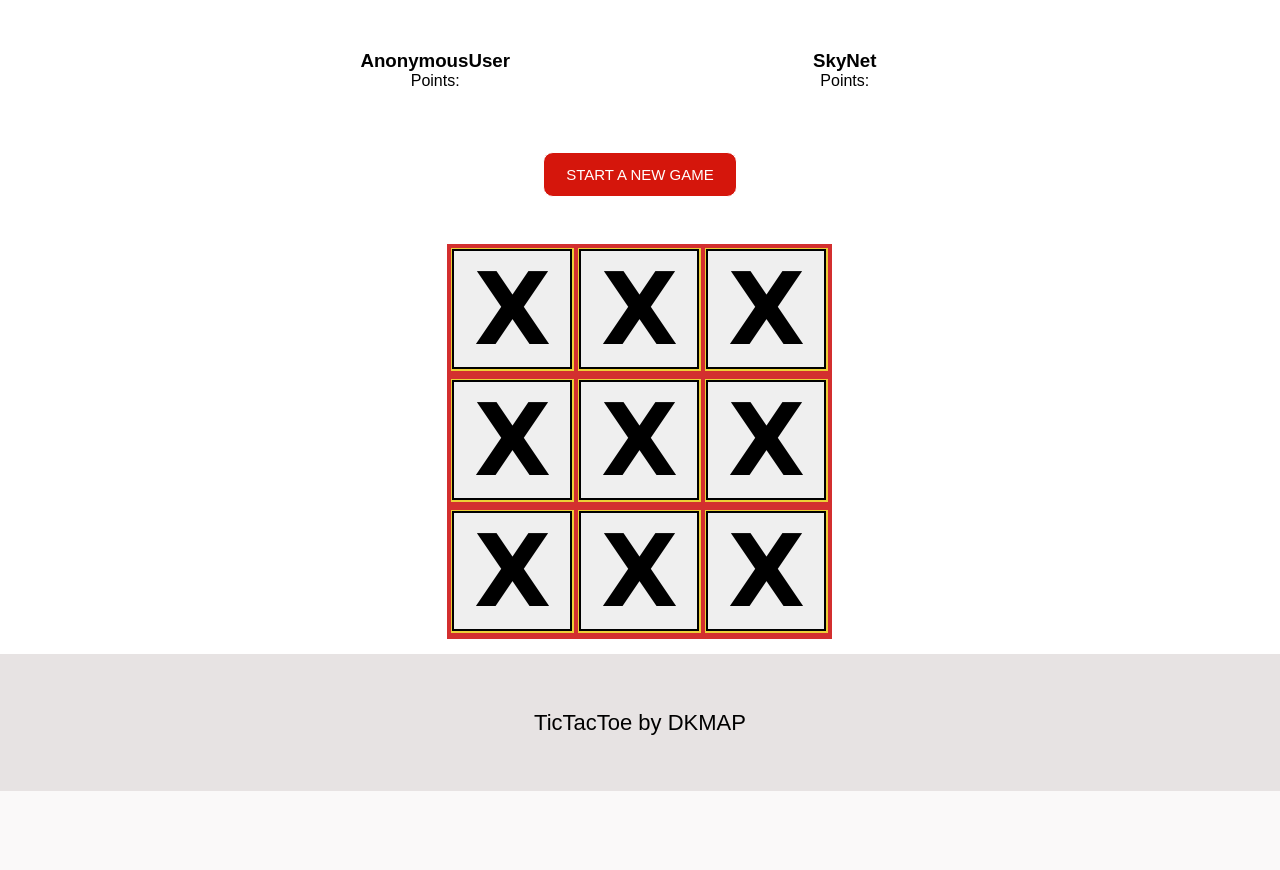
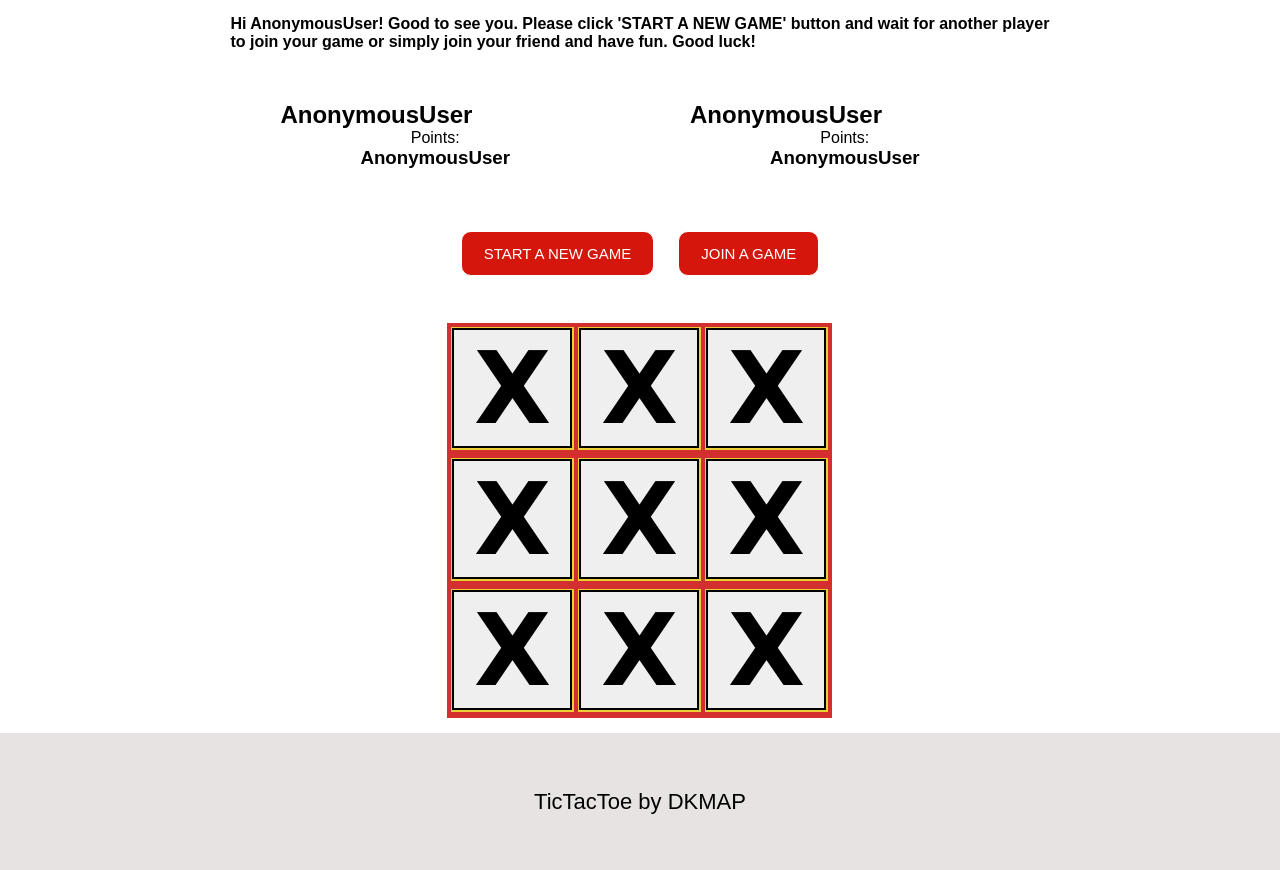
Before and after one commit to infoshareacademy/jpydzr1-dkmap-django, a Django app: page /game/board/ in a window 1280 px wide. Shown: the part 120-990 px from the top of the page. Before the commit the page ends 911 px from the top, so only its background shows below. Run offline with Django 3.2, Linux system fonts and the light colour scheme; tables that the repository leaves empty hold one stand-in row (values such as "Sample post").

Commit message:
Frontend updated: new buttons, new tags

```diff
--- a/TicTacToe/templates/board.html
+++ b/TicTacToe/templates/board.html
@@ -1,4 +1,5 @@
 
+{#formularz, django for loop counter #}
 
 <div class="board-container">
     <div class="board-row">
--- a/TicTacToe/templates/board_view.html
+++ b/TicTacToe/templates/board_view.html
@@ -5,15 +5,27 @@
 
     <div class="container">
         <div class="container">
+
+            <h4 style="margin-top: 15px;">Hi {{ request.user|capfirst }}! Good to see you. Please click 'START A NEW GAME'
+            button and wait for another player to join your game or simply join your friend and have fun.
+            Good luck!</h4>
+
         <div class="column-50">
-            <h3>{{ user|capfirst }}</h3>
+            <h2>{{ user|capfirst }}</h2>
             <p>Points: </p>
+
+            <h3>{{ request.user }}</h3>
+
         </div>
         <div class="column-50">
-            <h3>SkyNet</h3>
+            <h2>{{ user|capfirst }}</h2>
             <p>Points: </p>
+
+            <h3>{{ request.user }}</h3>
         </div>
             <button onclick="createBoard()" id="create-board">START A NEW GAME</button>
+            <button onclick="joinBoard()" id="create-board">JOIN A GAME</button>
+
     </div>
         <div class="column-100">
             {% include 'board.html' %}
--- a/TicTacToe/templates/new_game.html
+++ b/TicTacToe/templates/new_game.html
@@ -11,13 +11,13 @@
     <div class="container">
         <div class="column-50">
             <a href="{% url "board" %}">
-                <button class="CTA-button" type="button">Single Player</button>
+                <button class="CTA-button" type="button">Create a game!</button>
             </a>
 
         </div>
         <div class="column-50">
             <a href="{% url "new-game-view" %}">
-                <button class="CTA-button" type="button">MultiPlayer</button>
+                <button class="CTA-button" type="button">Join a game!</button>
             </a>
         </div>
     </div>
```
Also changed, not shown: TicTacToe/templates/welcome_page.html (+8 -0 lines).
